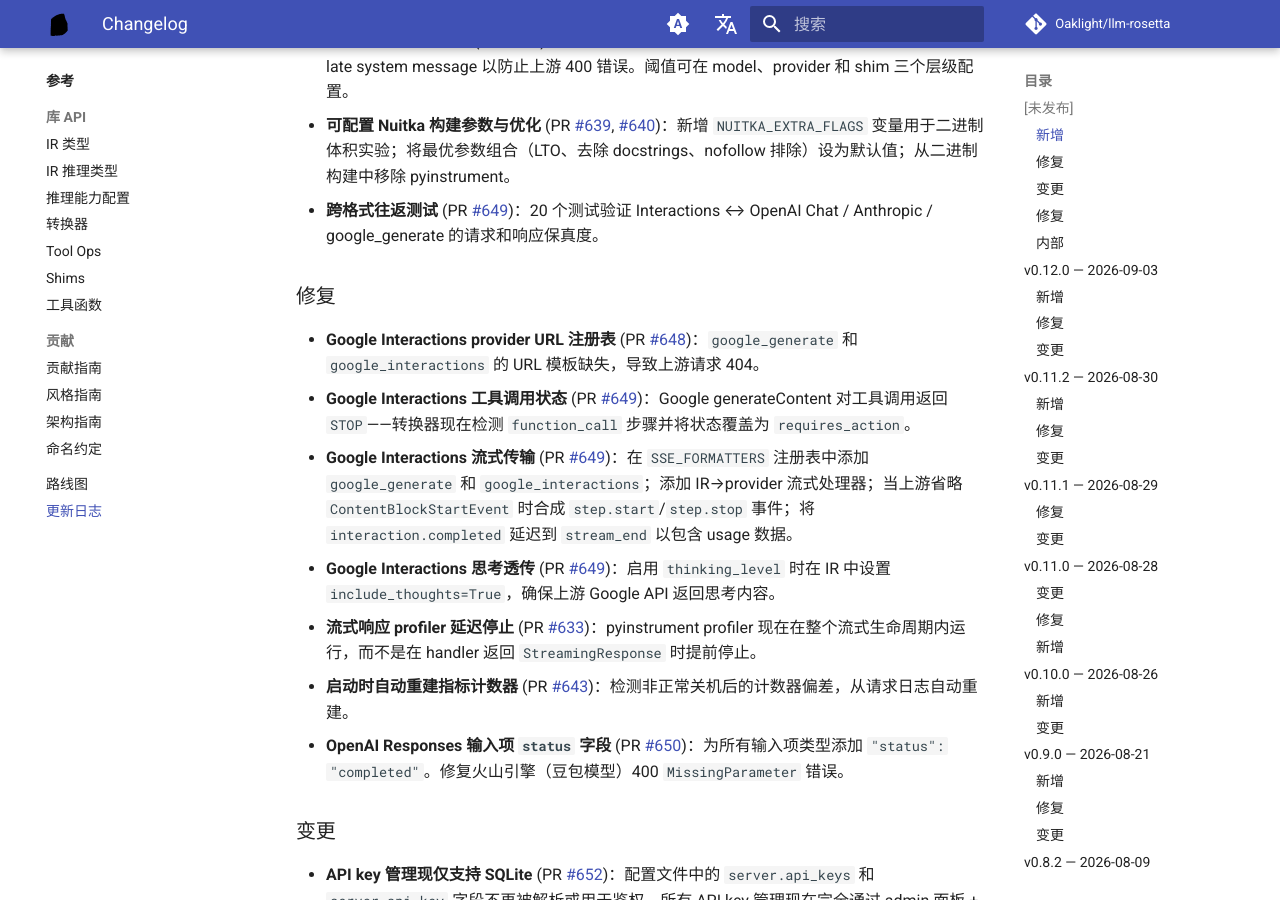
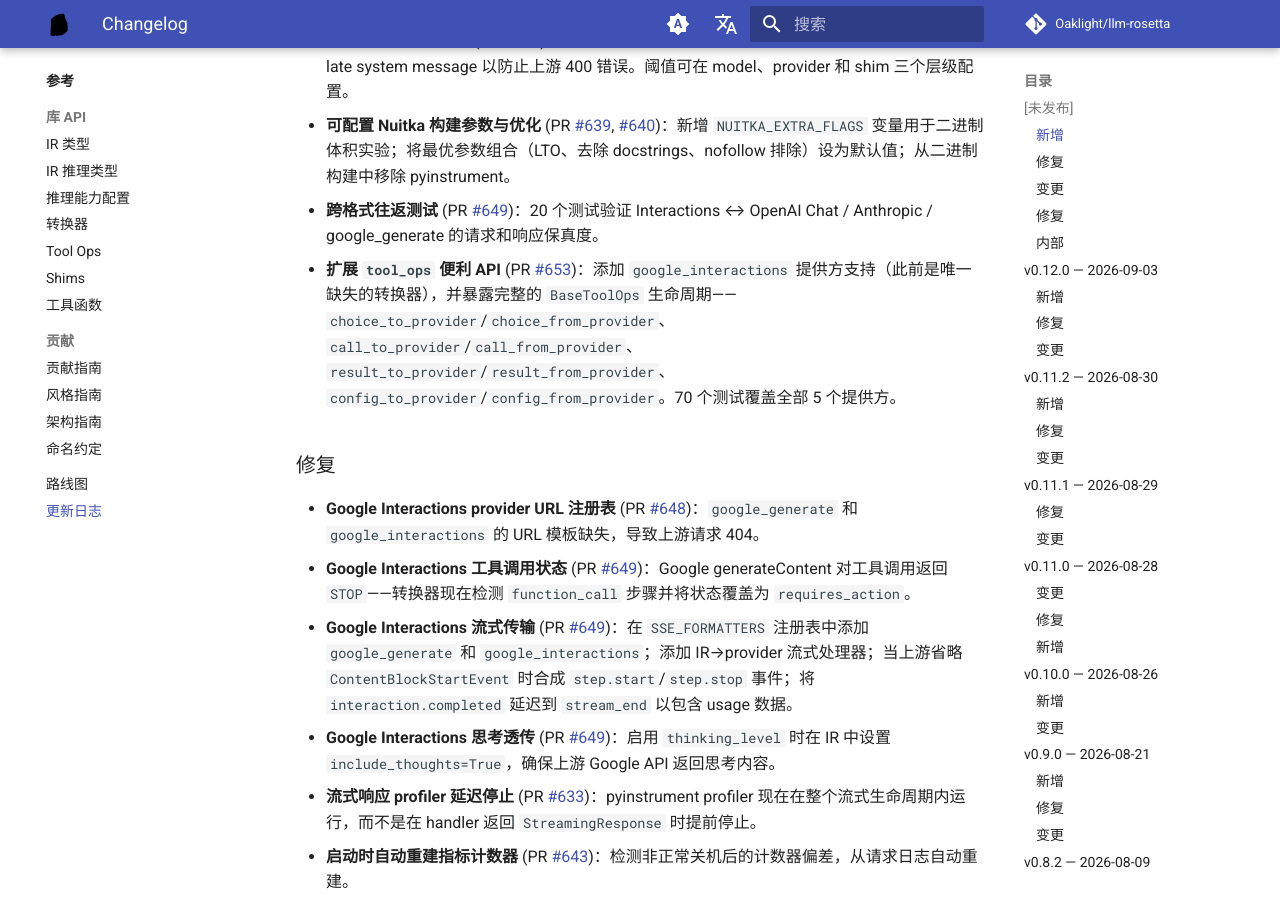
Before and after one commit to Oaklight/llm-rosetta, an MkDocs documentation site: the page built from docs/changelog.md, in a window 1280 px wide and 900 px high, scrolled down 822 px. Built offline with MkDocs 1.6.1 and Material for MkDocs 9.7.7, drawn with Linux system fonts in a browser that asks for light colours; comment, search, counter and statistics services are not loaded.

Commit message:
docs: add changelog entry for PR #653 — tool_ops expansion

```diff
--- a/docs/changelog.md
+++ b/docs/changelog.md
@@ -17,6 +17,8 @@
 - **重定位超长工具描述** (PR [#625](https://github.com/Oaklight/llm-rosetta/pull/625))：当自定义工具描述超过可配置阈值时，完整文本会被移至 late system message 以防止上游 400 错误。阈值可在 model、provider 和 shim 三个层级配置。
 - **可配置 Nuitka 构建参数与优化** (PR [#639](https://github.com/Oaklight/llm-rosetta/pull/639), [#640](https://github.com/Oaklight/llm-rosetta/pull/640))：新增 `NUITKA_EXTRA_FLAGS` 变量用于二进制体积实验；将最优参数组合（LTO、去除 docstrings、nofollow 排除）设为默认值；从二进制构建中移除 pyinstrument。
 - **跨格式往返测试** (PR [#649](https://github.com/Oaklight/llm-rosetta/pull/649))：20 个测试验证 Interactions ↔ OpenAI Chat / Anthropic / google_generate 的请求和响应保真度。
+
+- **扩展 `tool_ops` 便利 API** (PR [#653](https://github.com/Oaklight/llm-rosetta/pull/653))：添加 `google_interactions` 提供方支持（此前是唯一缺失的转换器），并暴露完整的 `BaseToolOps` 生命周期——`choice_to_provider`/`choice_from_provider`、`call_to_provider`/`call_from_provider`、`result_to_provider`/`result_from_provider`、`config_to_provider`/`config_from_provider`。70 个测试覆盖全部 5 个提供方。
 
 ### 修复
 
```
